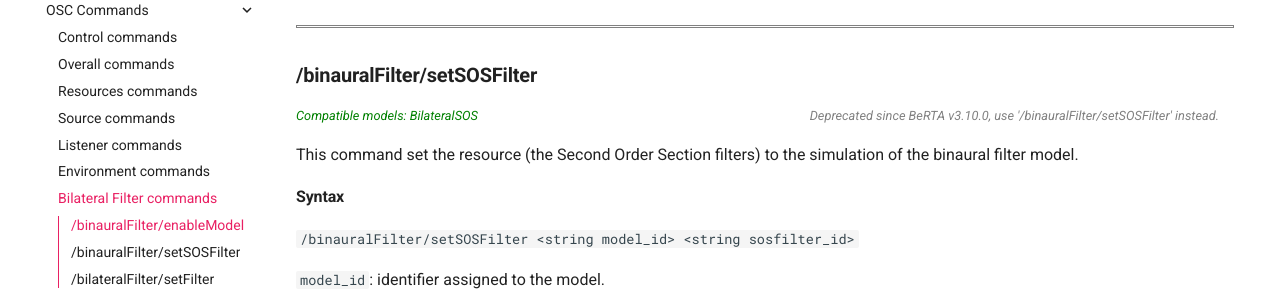
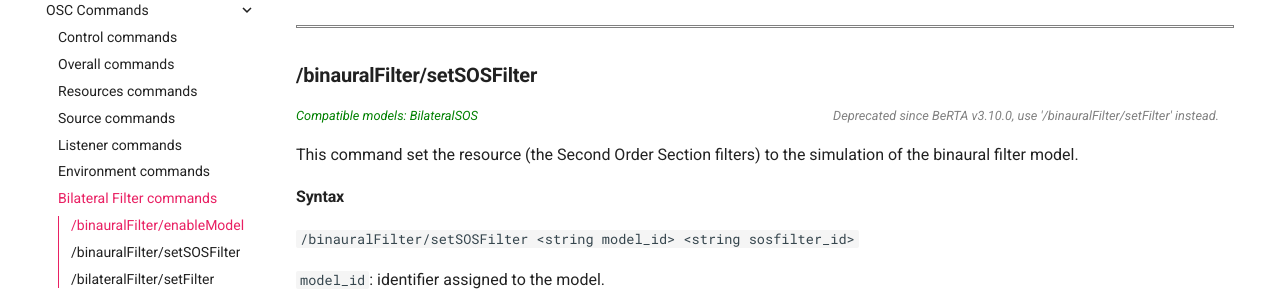
Before and after one commit to GrupoDiana/BRT-Documentation, an MkDocs documentation site: the page built from docs/osc/bilateral-filter.md, in a window 1280 px wide and 900 px high, scrolled down 816 px. Shown: the part 152-452 px from the top of the window. Built offline with MkDocs 1.6.1 and Material for MkDocs 9.7.7, drawn with Linux system fonts in a browser that asks for light colours; comment, search, counter and statistics services are not loaded.

Commit message:
fix: Fix error

```diff
--- a/docs/osc/bilateral-filter.md
+++ b/docs/osc/bilateral-filter.md
@@ -40,7 +40,7 @@ BeRTA sends back to the sender: `/control/actionResult /binauralFilter/enableMod
 ### **/binauralFilter/setSOSFilter**
 <div style="overflow: auto;">
   <span style="font-size: 0.8em; color: green; font-style: italic; float: left;">Compatible models: BilateralSOS</span>
-  <span style="font-size: 0.8em; color: grey; font-style: italic; float: right; margin-right: 15px;">Deprecated since BeRTA v3.10.0, use '/binauralFilter/setSOSFilter' instead.</span>
+  <span style="font-size: 0.8em; color: grey; font-style: italic; float: right; margin-right: 15px;">Deprecated since BeRTA v3.10.0, use '/binauralFilter/setFilter' instead.</span>
 </div>
 
 
```
